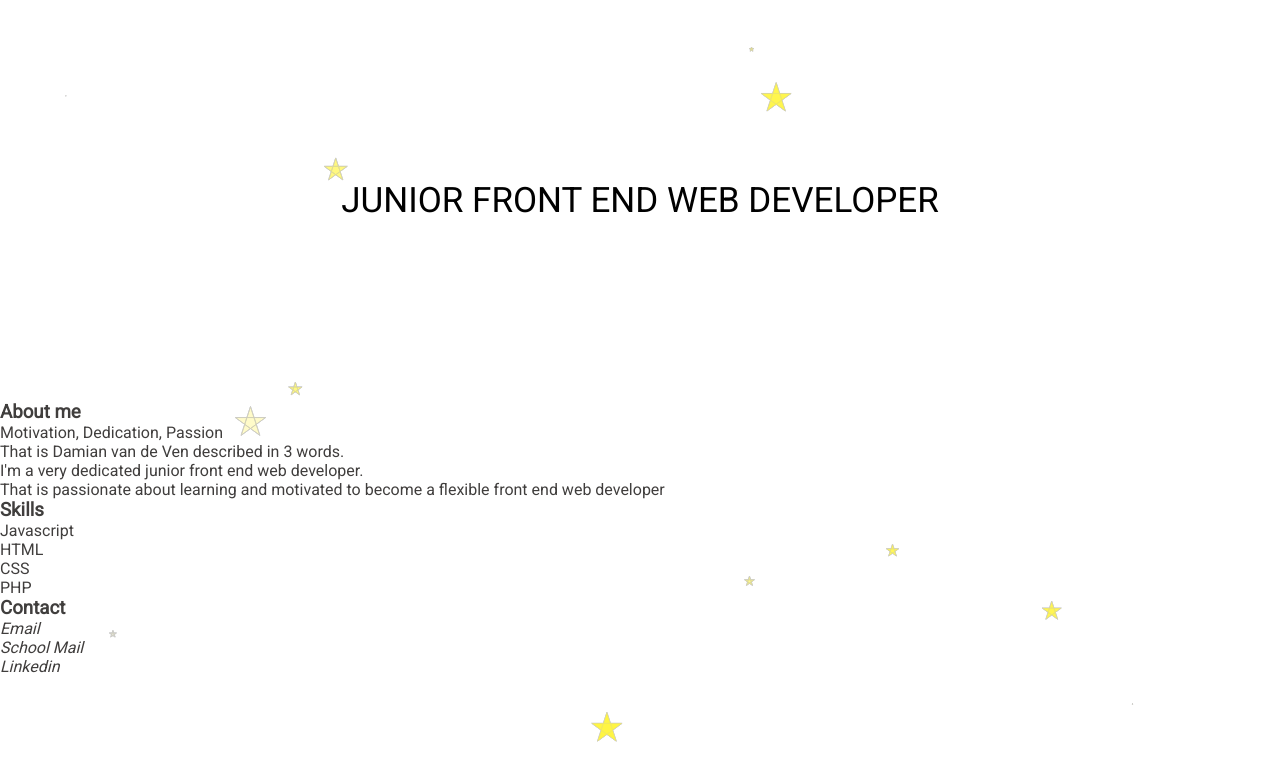
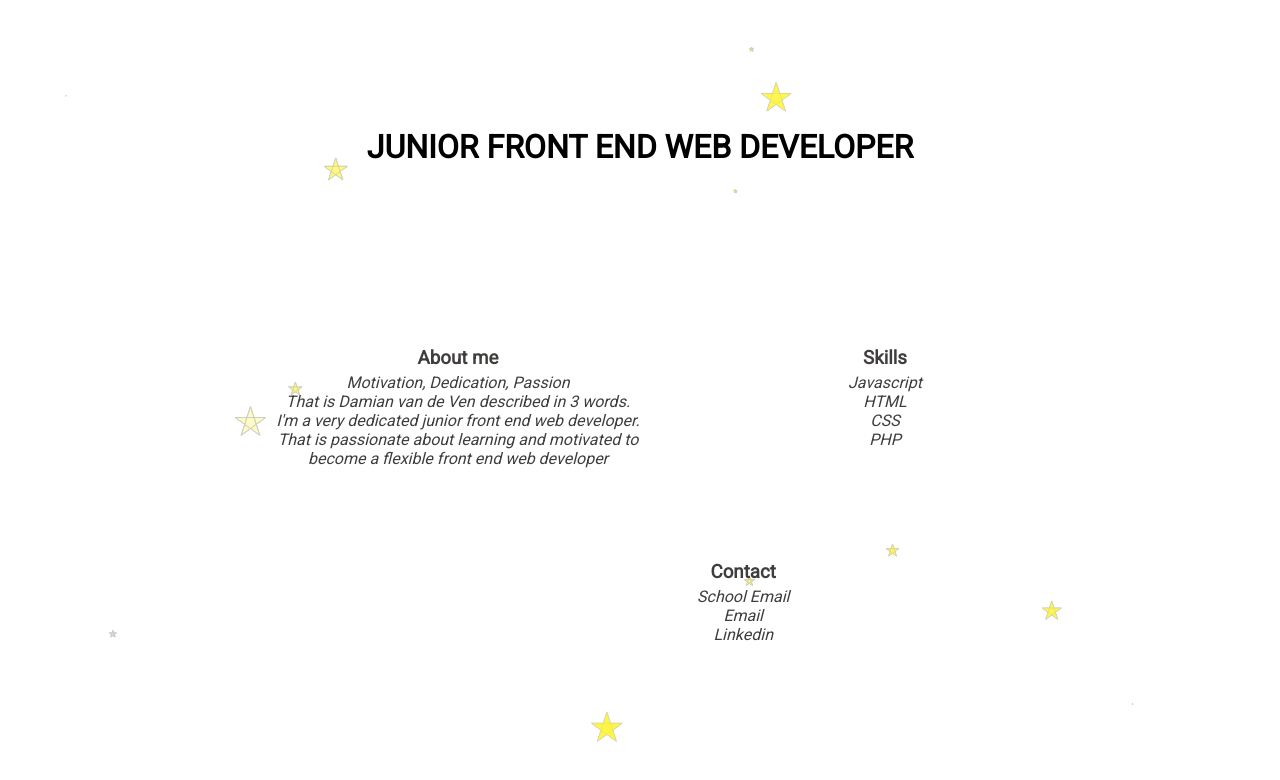
Before and after one commit to DamianvandeVen/-Portfolio, a plain HTML site: page Index.html in a window 1280 px wide. Drawn offline with nearby package versions, Linux system fonts and the light colour scheme.

Commit message:
Nailed it

```diff
--- a/Index.html
+++ b/Index.html
@@ -23,13 +23,16 @@ console.log('callback - particles.js config loaded');
         </script>
 
 
-<h1 id="headertext">JUNIOR FRONT END WEB DEVELOPER</h1>
-    <div>
+<h1>JUNIOR FRONT END WEB DEVELOPER</h1>
+<div id="wrapper">
+    <div class="container">
+        <div id="aboutme">
             <h3>About me</h3>
-        <p>Motivation, Dedication, Passion <br>That is Damian van de Ven described in 3 words. <br />I'm a very dedicated junior front end web developer.<br>That is passionate about learning and motivated to become a flexible front end web developer</p>
+            <p>Motivation, Dedication, Passion <br />That is Damian van de Ven described in 3 words. <br />I'm a very dedicated junior front end web developer.<br>That is passionate about learning and motivated to become a flexible front end web developer</p>
         </div>
-
-    <div>
+    </div>
+    <div class="container">
+        <div id="skills">
             <h3>Skills</h3>
                 <ul>
                     <li>Javascript</li>
@@ -38,15 +41,17 @@ console.log('callback - particles.js config loaded');
                     <li>PHP</li>
                 </ul>
         </div>
-    <div>
+    </div>
+    <div class="container">
+        <div id="contact">
             <h3>Contact</h3>
                 <ul>
+                    <li><a href="mailto:damian.ven@Rocdeleijgraaf.nl">School Email</a></li>
                     <li><a href="mailto:contact@damianvandeven.nl">Email</a></li>
-                <li><a href="mailto:damian.ven@Rocdeleijgraaf.nl">School Mail</a></li>
                     <li><a href="https://www.linkedin.com/in/damian-van-de-ven-7b885010b/">Linkedin</a></li>
                 </ul>
         </div>
-
-
+    </div>
+</div>
 </body>
 </html>
--- a/css/index.css
+++ b/css/index.css
@@ -1,36 +1,30 @@
-* {
-
-}
 /* Main css */
 body {
     font-family: 'Roboto', sans-serif;
     color:#403E3D;
-    background-color:black;
 }
 
-#wrapper {
-    max-width: 1500px;
-    0margin: 0 auto;
-    padding: 0 40px;
+h1 {
+    color:black;
+    text-align:center;
+    margin-top:50%;
+    margin-bottom:75%;
 }
 
-a {
+
+h3 {
+    text-align:center;
+    margin-top:8px
+}
+
+p, ul, a {
+    text-align:center;
     text-decoration: none;
     color:#403E3D;
     font-style:italic;
+    margin-top:4px;
+    margin-bottom:4px;
 }
-
-ul {
-    list-style-type: none;
-}
-
-
-#headertext {
-    text-align:center;
-    color:black;
-}
-
-
 /* Particles */
 
 #particles-js {
@@ -48,7 +42,7 @@ ul {
 
 /* media */
 
-@media screen and (min-width: 500px) {
+@media screen and (min-width:500px) {
 
   .container {
     flex-basis: 49%;
@@ -56,35 +50,80 @@ ul {
 
 }
 
-@media screen and (min-width: 750px) {
-
-  h1 {
-    font-size: 2.1875em;
-    color: #403E3D;
-    font-weight: normal;
-    margin-top: 180px;
-    margin-bottom: 180px;
-  }
-
-  .grid {
-    margin-top: 130px;
-    display: flex;
-    flex-wrap: wrap;
-    flex-direction: row;
-    justify-content: space-between;
-  }
-
-  .cell {
+@media screen and (min-width:750px) {
+  .container {
     flex-basis: 49%;
     margin-bottom: 2%;
   }
-
-  .cell img {
-    margin-bottom: 0;
+  body {
+      font-family: 'Roboto', sans-serif;
+      color:#403E3D;
+      text-align:center;
   }
 
   h1 {
-      color:green;
+      color:black;
+      margin-top:10%;
+      margin-bottom:6%;
+      text-align:center;
   }
 
+  h3 {
+      text-align:center;
+      margin-top:100px;
+  }
+
+  a {
+      text-decoration: none;
+      color:#403E3D;
+      font-style:italic;
+  }
+
+  ul {
+      list-style-type:none;
+      text-align:center;
+  }
+
+.container {
+    width: 400px;
+    display: inline-block;
+    padding: 2px;
+    margin: 2px;
+    float:left;
+    margin-right:25px;
+  }
+
+  #wrapper {
+     width:80%;
+     height:400px;
+     margin-left:20%;
+
+  }
+
+  #contact {
+      float:left;
+      padding-left:10px;
+  }
+
+  #skills {
+      float:left
+      position:absolute;
+  }
+
+  #aboutme {
+      float:left;
+  }
+
+
+ /*#parent_div_1, #parent_div_2, #parent_div_3 {
+  width: 100px;
+  height: 100px;
+  border: 1px solid red;
+  margin-right: 10px;
+  float: left;
 }
+.child_div_1 {
+  float: left;
+  margin-right: 5px;
+}
+*/
```
Also changed, not shown: 1 other file. Lines whose indentation alone changed are shown as unchanged.
